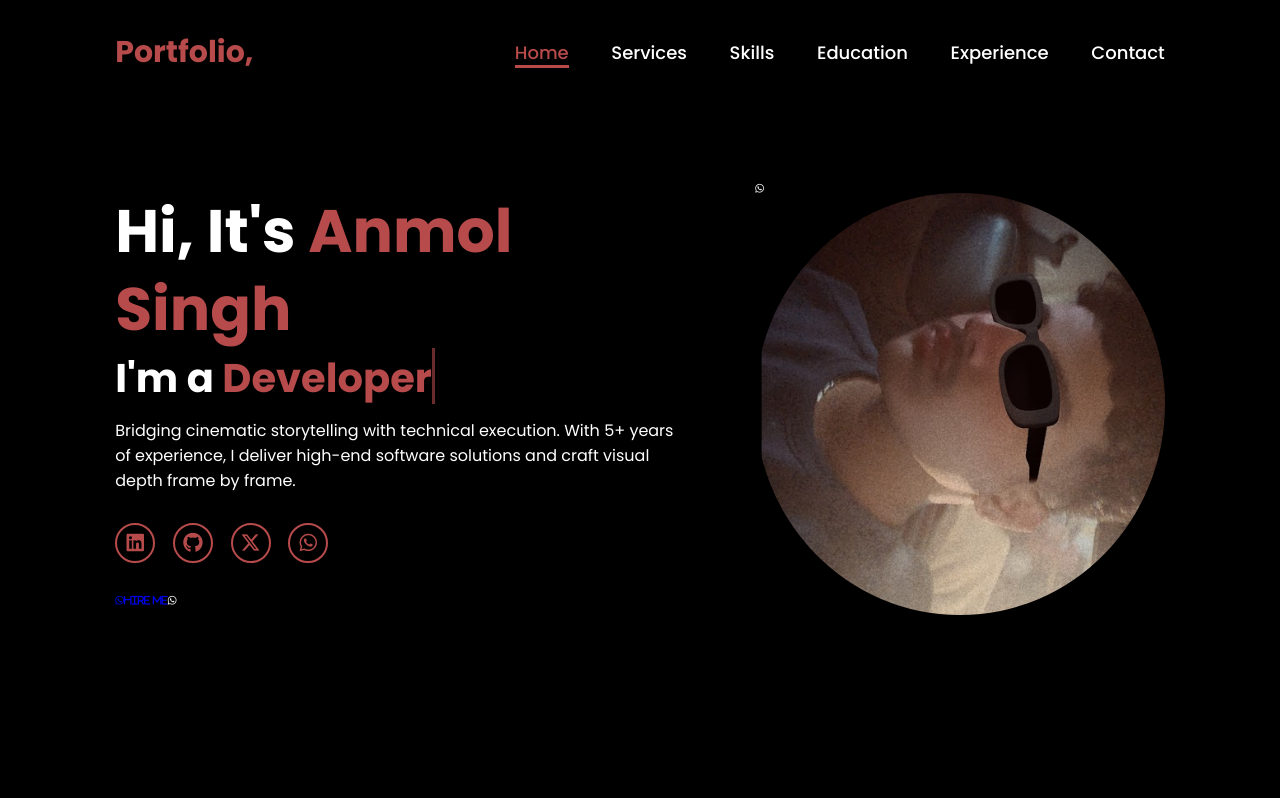
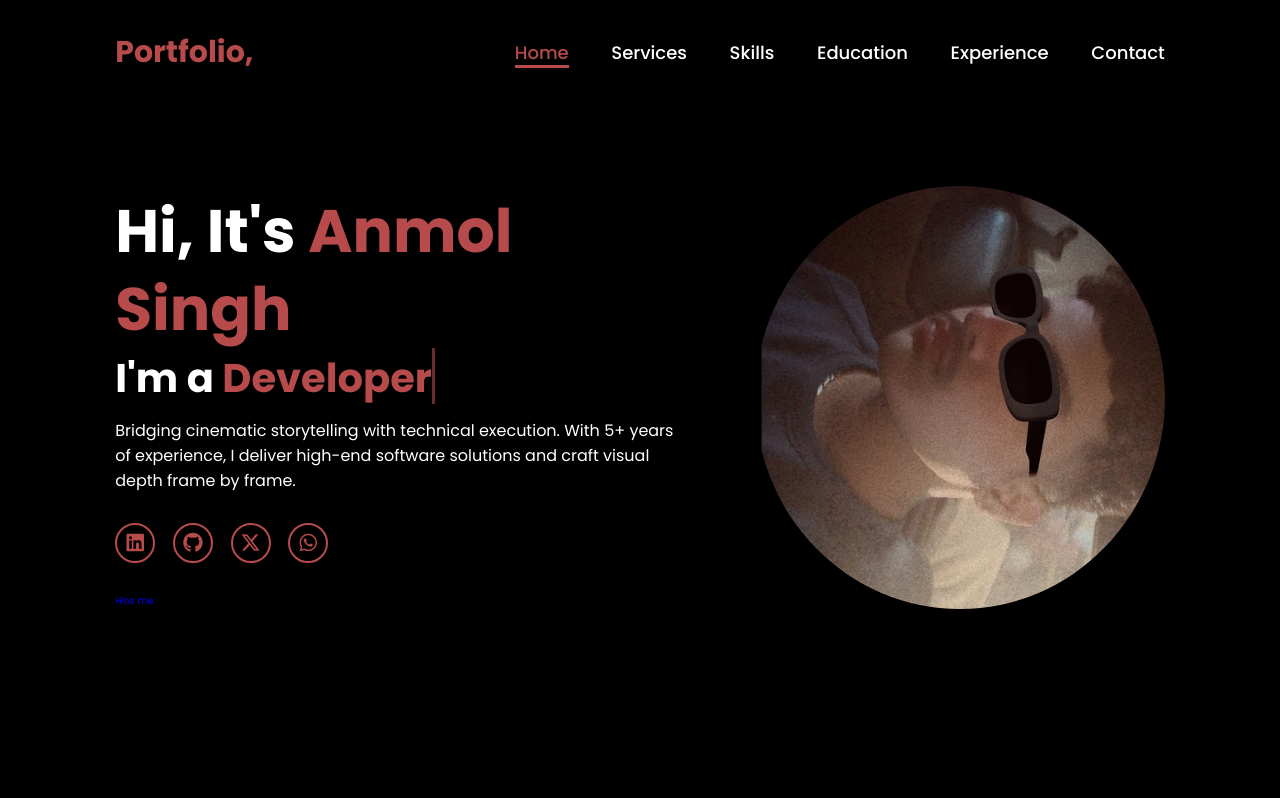
Before and after one commit to anmol-singh29/anmol-singh29.github.io, a plain HTML site: page index.html in a window 1280 px wide. Shown: the top 798 px of the page. Drawn offline with Linux system fonts and the light colour scheme.

Commit message:
Update index.html

```diff
--- a/index.html
+++ b/index.html
@@ -41,7 +41,7 @@
                 <a href="https://wa.me/918200167919" target="_blank"><i class="fa-brands fa-whatsapp"></i></a>
             </div>
 
-            <a href="https://wa.me/918200167919" target="_blank"><i class="fa-brands fa-whatsapp" class="btn">Hire me</a>
+            <a href="https://wa.me/918200167919">Hire me</a>
         </div>
 
         <div class="home-img">
```
